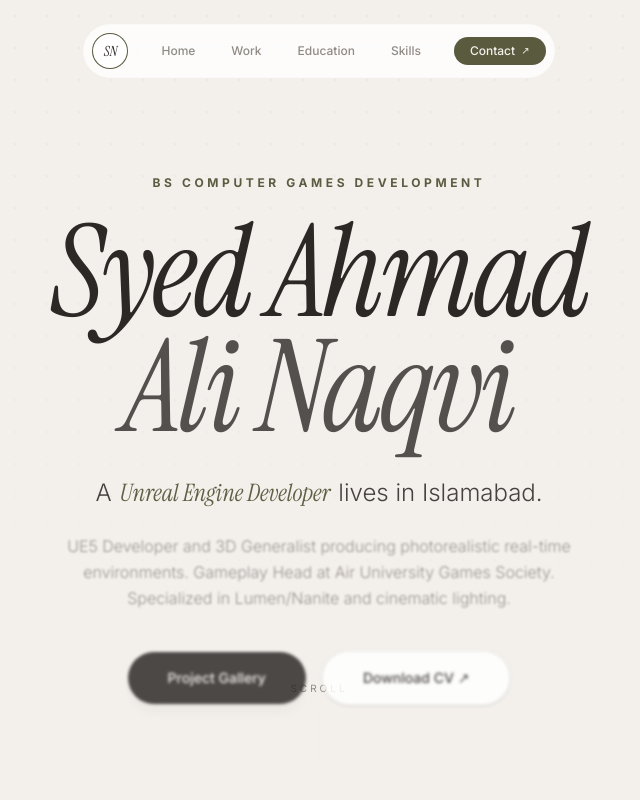
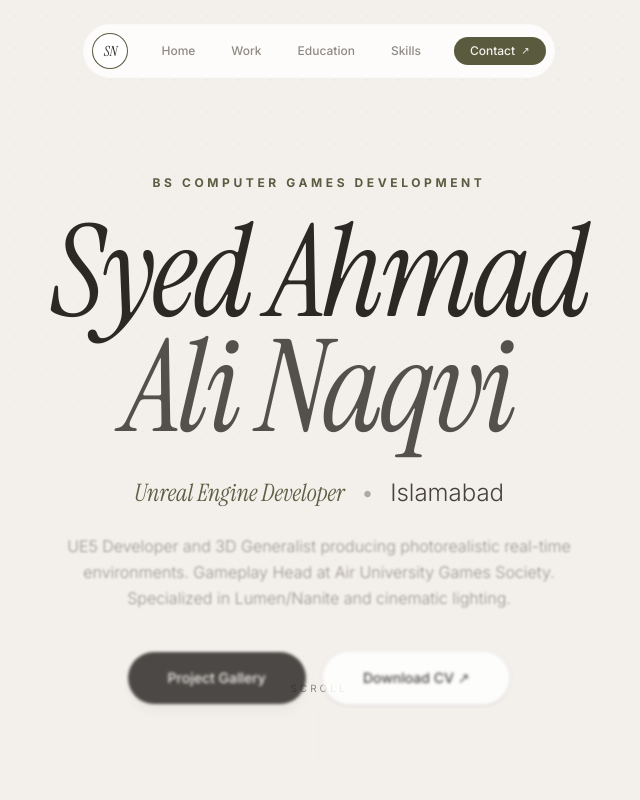
Before and after one commit to ehmyyd/My-New-Portfolio, a React (Vite) app: page / in a window 1280 px wide. Shown: the top 800 px of the page, without its empty margins (321-961 px from the left). Built offline with nearby package versions, Linux system fonts and the light colour scheme; no server answers.

Commit message:
Refactor Hero component to include location
Updated the Hero component to include the location 'Islamabad' and adjusted the text structure.

```diff
--- a/src/components/Hero.tsx
+++ b/src/components/Hero.tsx
@@ -132,7 +132,6 @@ export default function Hero() {
         </h1>
 
         <div className="blur-in text-lg md:text-2xl font-light text-text-primary/90 mb-6 h-8 flex items-center justify-center gap-2">
-          A
   <AnimatePresence mode="wait">
     <motion.span
       key={roles[roleIndex]}
@@ -145,7 +144,8 @@ export default function Hero() {
       {roles[roleIndex]}
     </motion.span>
   </AnimatePresence>
-          lives in Islamabad.
+  <span className="opacity-40 mx-2">•</span>
+  Islamabad
 </div>
 
         <p className="blur-in text-sm md:text-base text-muted max-w-lg mx-auto mb-10 leading-relaxed font-light">
```
Lines whose indentation alone changed are shown as unchanged.
